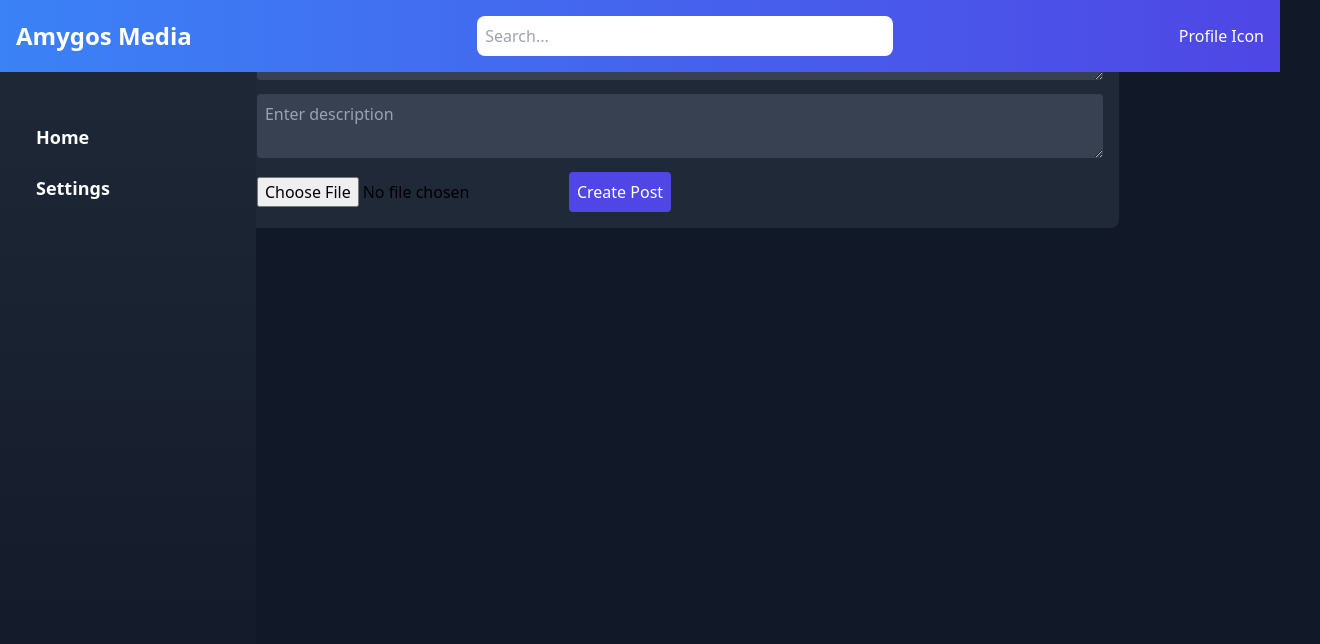
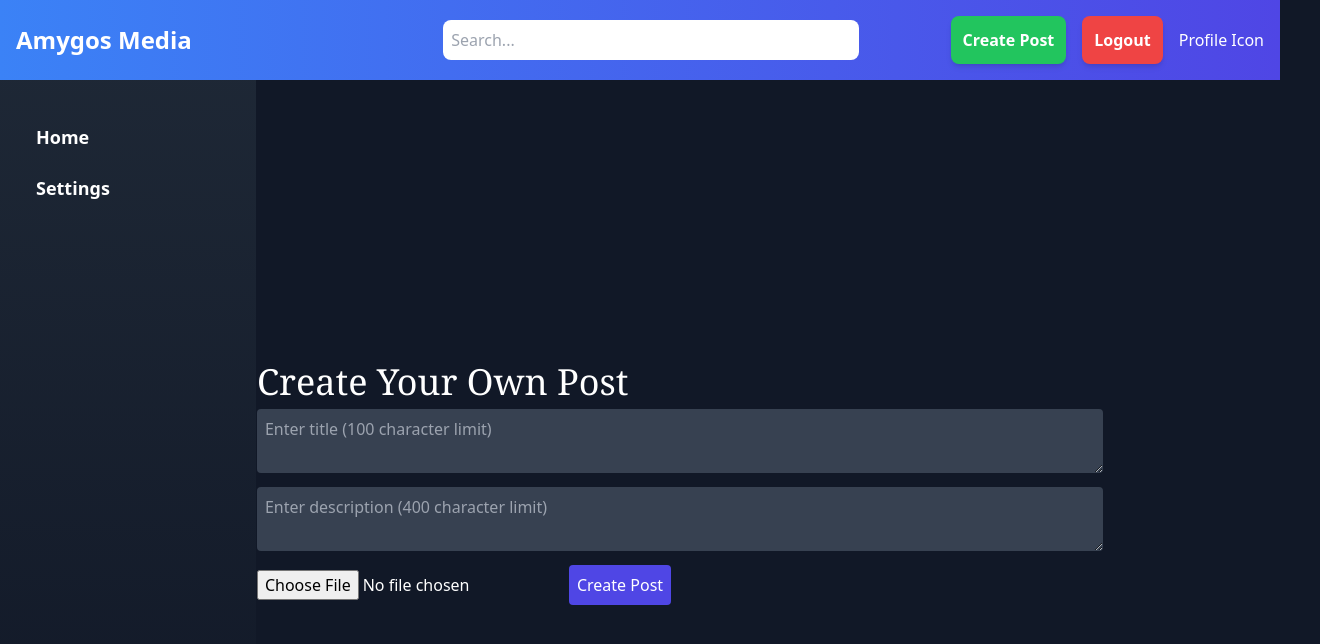
Before and after one commit to YoKarson/maplemediav1, a Next.js app: page /createpost in a window 1280 px wide. Shown: the top 644 px of the page, 1320 px wide, since content can reach past the window. Built offline with nearby package versions, Linux system fonts and the light colour scheme; no server answers.

Commit message:
major changes

```diff
--- a/src/app/createpost/page.jsx
+++ b/src/app/createpost/page.jsx
@@ -64,20 +64,26 @@ const CreatePost = () => {
   };
 
   return (
-    <div className="p-4 bg-gray-800 rounded-lg">
+    <div className="flex items-center justify-center min-h-screen mt-20 bg-gray-900 min-h-screen p-6 w-screen">
+      <div className="min-w-1/2">
+        <h1 className="text-white text-4xl font-serif">Create Your Own Post</h1>
         <textarea
-        placeholder="Enter title"
+          placeholder="Enter title (100 character limit)"
           value={title}
           onChange={(e) => setTitle(e.target.value)}
           className="w-full mb-2 p-2 bg-gray-700 text-white rounded"
         />
         <textarea
-        placeholder="Enter description"
+          placeholder="Enter description (400 character limit)"
           value={description}
           onChange={(e) => setDescription(e.target.value)}
           className="w-full mb-2 p-2 bg-gray-700 text-white rounded"
         />
-      <input type="file" onChange={handleImageChange} />
+        <input
+          type="file"
+          onChange={handleImageChange}
+          className="text-white"
+        />
         <button
           onClick={handleSubmit}
           disabled={uploading}
@@ -86,6 +92,7 @@ const CreatePost = () => {
           {uploading ? "Uploading..." : "Create Post"}
         </button>
       </div>
+    </div>
   );
 };
 
--- a/src/app/layout.jsx
+++ b/src/app/layout.jsx
@@ -16,7 +16,7 @@ const RootLayout = ({ children }) => {
               Amygos Media
             </button>
           </Link>
-          <div className="w-1/3">
+          <div className="w-1/3 ml-40">
             <input
               type="text"
               placeholder="Search..."
@@ -24,30 +24,40 @@ const RootLayout = ({ children }) => {
             />
           </div>
           <div className="flex items-center space-x-4">
+            <Link href="/createpost">
+              <button className="bg-green-500 hover:bg-green-600 p-3 rounded-lg text-white font-semibold shadow-md transition duration-300 ease-in-out transform hover:scale-105">
+                Create Post
+              </button>
+            </Link>
+            <Link href="/signout">
+              <button className="bg-red-500 hover:bg-red-600 p-3 rounded-lg text-white font-semibold shadow-md transition duration-300 ease-in-out transform hover:scale-105">
+                Logout
+              </button>
+            </Link>
             <div className="text-white">Profile Icon</div>
           </div>
         </nav>
 
-        <div class="flex flex-row justify-center">
+        <div className="flex flex-row justify-center">
           <nav className="bg-gradient-to-b from-gray-800 to-gray-900 w-64 min-h-screen p-6 fixed top-0 left-0 z-40 pt-16">
             <ul className="mt-12">
               <li>
                 <Link href="/">
-                  <button class="text-white text-lg font-semibold hover:bg-gray-700 p-3 rounded w-full text-left">
+                  <button className="text-white text-lg font-semibold hover:bg-gray-700 p-3 rounded w-full text-left">
                     Home
                   </button>
                 </Link>
               </li>
               <li>
                 <Link href="/settings">
-                  <button class="text-white text-lg font-semibold hover:bg-gray-700 p-3 rounded w-full text-left">
+                  <button className="text-white text-lg font-semibold hover:bg-gray-700 p-3 rounded w-full text-left">
                     Settings
                   </button>
                 </Link>
               </li>
             </ul>
           </nav>
-          <main class="justify-items-center ml-20">{children}</main>
+          <main className="justify-items-center ml-20">{children}</main>
         </div>
       </body>
     </html>
--- a/src/app/page.jsx
+++ b/src/app/page.jsx
@@ -45,25 +45,6 @@ const Home = () => {
         <h1 className="text-3xl mb-4">
           Welcome, {username ? username : "No Username"}
         </h1>
-
-        <button
-          onClick={() => {
-            router.push("/createpost");
-          }}
-          className="bg-green-500 hover:bg-green-600 p-3 rounded-lg text-white font-semibold shadow-md transition duration-300 ease-in-out transform hover:scale-105"
-        >
-          Create Post
-        </button>
-
-        <button
-          onClick={() => {
-            signOut(auth);
-            router.push("/signin");
-          }}
-          className="bg-red-500 hover:bg-red-600 p-3 rounded-lg text-white font-semibold shadow-md transition duration-300 ease-in-out transform hover:scale-105"
-        >
-          Log Out
-        </button>
       </div>
 
       <Feed />
--- a/src/app/settings/page.jsx
+++ b/src/app/settings/page.jsx
@@ -39,8 +39,8 @@ const Settings = () => {
   };
 
   return user ? (
-    <div className="bg-gray-900 min-h-screen p-6">
-      <div className="w-full max-w-4xl mx-auto bg-gray-800 p-10 rounded-lg shadow-md">
+    <div className="flex items-center justify-center min-h-screen mt-20 bg-gray-900 min-h-screen p-6 w-screen">
+      <div className="bg-gray-800 p-10 rounded-lg shadow-md min-w-1/2">
         <h2 className="text-white text-2xl mb-6">User Settings</h2>
 
         <div className="mb-4">
--- a/src/app/signup/page.jsx
+++ b/src/app/signup/page.jsx
@@ -4,16 +4,20 @@ import { createUserWithEmailAndPassword } from "firebase/auth";
 import { auth } from "@firebase/config";
 import "@styles/globals.css";
 import Link from "next/link";
+import { useRouter } from "next/navigation";
 
 const SignUp = () => {
   const [email, setEmail] = useState("");
   const [password, setPassword] = useState("");
+  const router = useRouter();
 
   const createAccount = async () => {
     try {
       await createUserWithEmailAndPassword(auth, email, password);
       setEmail("");
       setPassword("");
+      // Optionally redirect after successful signup
+      router.push("/");
     } catch (error) {
       console.log("There was an error creating account");
       setEmail("");
@@ -49,27 +53,8 @@ const SignUp = () => {
 
   return (
     <div className="min-h-screen bg-gray-900">
-      {/* Top Navbar */}
-      <nav className="bg-gray-800 p-4 shadow-md">
-        <div className="flex justify-between items-center">
-          <div className="text-2xl font-bold text-white">Maple Media</div>
-          <div className="space-x-4">
-            <Link href="/about">
-              <button className="text-gray-300 hover:text-white transition duration-200">
-                About Me
-              </button>
-            </Link>
-            <Link href="/contact">
-              <button className="text-gray-300 hover:text-white transition duration-200">
-                Contact
-              </button>
-            </Link>
-          </div>
-        </div>
-      </nav>
-
       <div className="flex items-center justify-center min-h-screen">
-        <div className="bg-gray-800 p-10 rounded-lg shadow-xl w-96">
+        <div className="bg-gray-800 p-10 rounded-lg shadow-xl ">
           <h1 className="text-white text-3xl font-semibold text-center mb-6">
             Sign Up
           </h1>
@@ -103,7 +88,7 @@ const SignUp = () => {
           </div>
           <hr className="my-6 border-gray-600" />
           <div className="text-gray-400 text-sm text-center">
-            <p>Or sign up with:</p>
+            <p>Or sign up with: (NOT WORKING ATM)</p>
             <div className="flex justify-center space-x-4 mt-2">
               <button className="flex items-center bg-white text-gray-800 rounded-lg p-2 hover:bg-gray-200 transition duration-200">
                 Google
```
Lines whose indentation alone changed are shown as unchanged.
